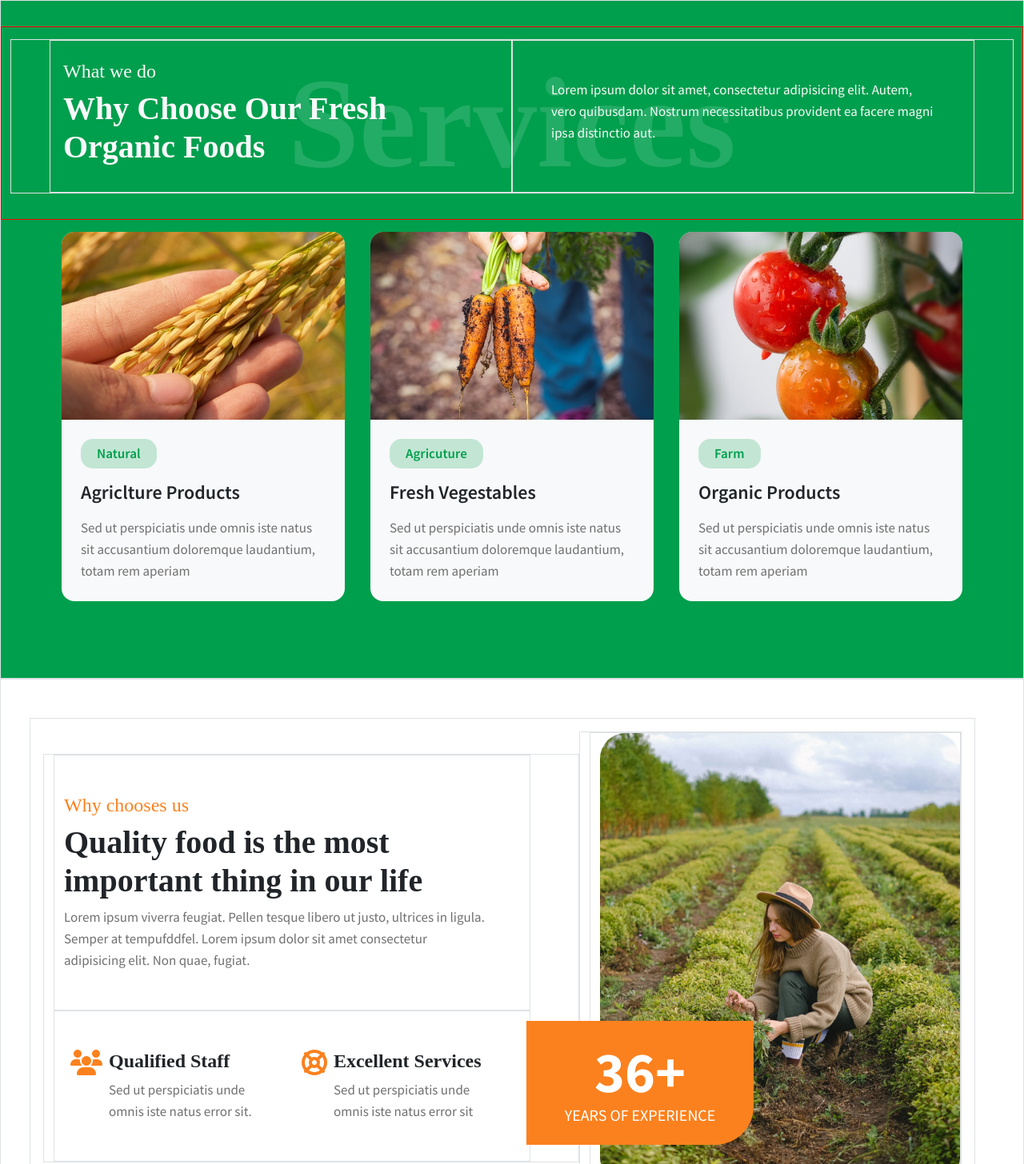
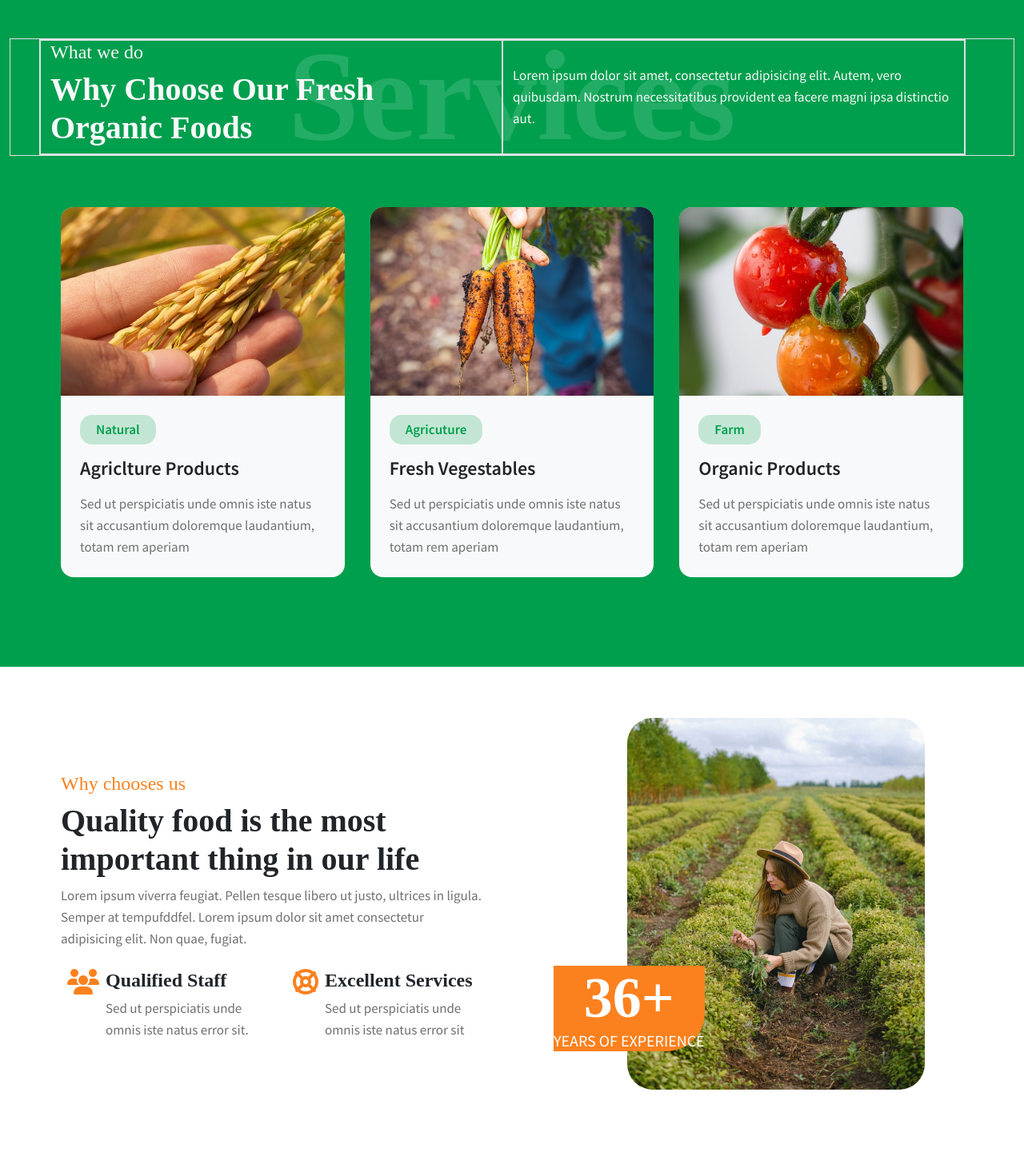
Before and after one commit to tuyettdung/Farmstead--Trung-Hieu---Tuyet-Dung, a plain HTML site: page index.html in a window 1280 px wide. Shown: the top 1456 px of the page at 80% size. Drawn offline with nearby package versions, Linux system fonts and the light colour scheme; a web font is replaced by a local one.

Commit message:
version 1.1 responsive service

```diff
--- a/css/style.css
+++ b/css/style.css
@@ -85,22 +85,23 @@ p {
 .services .services-top h3,h5{
   font-family: 'Volkhov', serif;
 }
+.services .services-top .services-right{
+  display: flex;
+}
 .services::after{
   content: 'Services';
   font-size: 10rem;
   font-weight: 700;
   position: absolute;
-  top: 2rem;
+  display: flex;
+  align-items: center;
+  justify-content: center;
+  top: 0;
   left: 0;
   z-index: 0;
   width: 100%;
-  text-align: center;
-  border: 1px solid red;
   color: #ffffff23;
   font-family: 'Volkhov', serif;
-
-}
-.services .services-bottom .servicse-item{
 
 }
 .services .services-bottom .services-item img{
@@ -137,11 +138,13 @@ p {
   bottom: 3rem;
   left: -5rem;
 }
-.quality .quality-right .quality-stick span{
+.quality .quality-right .quality-stick .number{
   font-size: 4.5rem;
   line-height: 5rem;
   font-weight: 700;
   color: #ffff;
+  font-family: 'Volkhov', serif;
+
 }
 .quality .quality-right .quality-stick p{
   color: #ffff;
--- a/index.html
+++ b/index.html
@@ -53,23 +53,27 @@
 
     <!-- Hoàng: services => quality -->
     <!-- SERVICES -->
-    <section class="services border py-5 position-relative">
+    <section class="services py-5 position-relative">
       <div class="container-fluid">
-        <div class="services-top border d-flex px-5">
-          <div class="services-left border w-50 text-light py-4 px-3">
+        <div class="services-top px-5 border">
+          <div class="container-fluid row px-md-0 px-4 border">
+            <div class="services-left text-light col-md-6 col-12 border">
+              <div class="container-fluid p-0">
                 <h3 class="fs-4">What we do</h3>
                 <h5 class="fs-1 fw-bolder">Why Choose Our Fresh Organic Foods</h5>
               </div>
-          <div class="services-right border w-50 p-5">
+            </div>
+            <div class="services-right col-md-6 col-12 d-flex align-items-center border">
               <p class="text-light">
                 Lorem ipsum dolor sit amet, consectetur adipisicing elit. Autem, vero quibusdam. Nostrum necessitatibus
                 provident ea facere magni ipsa distinctio aut.
               </p>
             </div>
           </div>
+        </div>
         <div class="services-bottom d-flex justify-content-center my-5 px-5">
-          <div class="container-fluid d-flex flex-wrap justify-content-between row p-0">
-            <div class="services-item col-lg-4 px-3">
+          <div class="container-fluid d-flex flex-wrap justify-content-center row p-0">
+            <div class="services-item col-lg-4 col-md-6 col-sm-12 p-3">
               <div class="container p-0 bg-light rounded-4">
                 <img src="./img/service1.jpg" alt="">
                 <div class="services-item-content p-4">
@@ -80,7 +84,7 @@
                 </div>
               </div>
             </div>
-            <div class="services-item col-lg-4 px-3">
+            <div class="services-item col-lg-4 col-md-6 col-sm-12 p-3">
               <div class="container p-0 bg-light rounded-4">
                 <img src="./img/service2.jpg" alt="" class="rounded-bottom-5">
                 <div class="services-item-content p-4">
@@ -91,7 +95,7 @@
                 </div>
               </div>
             </div>
-            <div class="services-item col-lg-4 px-3">
+            <div class="services-item col-lg-4 col-md-6 col-sm-12 p-3">
               <div class="container p-0 bg-light rounded-4">
                 <img src="./img/service3.jpg" alt="">
                 <div class="services-item-content p-4">
@@ -107,30 +111,30 @@
       </div>
     </section>
     <!-- QUALITY -->
-    <section class="quality border p-5">
-      <div class="container-fluid d-lg-flex row justify-content-center align-items-center border p-3">
-        <div class="quality-left col-7 border pe-5 m-0 ps-0">
-          <div class="container-fluid">
-            <div class="quality-top border">
-              <div class="container-fluid pe-5 py-5">
+    <section class="quality p-5">
+      <div class="container-fluid d-lg-flex row justify-content-center align-items-center p-lg-3 row">
+        <div class="quality-left col-lg-7 col-md-12 pe-lg-5 pe-sm-0 m-0 ps-0">
+          <div class="container-fluid row d-flex flex-column align-items-center pe-0">
+            <div class="quality-top col-md-12">
+              <div class="container-fluid pe-lg-5 pe-0 py-sm-3 py-2">
                 <h3 class="fs-4 choose-title">Why chooses us</h3>
                 <h4 class="fs-1 fw-bold"> Quality food is the most important thing in our life</h4>
                 <p>Lorem ipsum viverra feugiat. Pellen tesque libero ut justo, ultrices in ligula. Semper at
                   tempufddfel. Lorem ipsum dolor sit amet consectetur adipisicing elit. Non quae, fugiat.</p>
               </div>
             </div>
-            <div class="quality-bottom border py-5">
-              <div class="container-fluid d-lg-flex justify-content-center">
-                <div class="quality-bottom-item pe-3 d-lg-flex">
-                  <i class="fa fa-users fs-2 icon px-lg-2"></i>
+            <div class="quality-bottom py-sm-2 py-2 ">
+              <div class="container-fluid d-lg-flex justify-content-center align-content-center row  col-sm-12">
+                <div class="quality-bottom-item pe-lg-3 pe-sm-0 d-flex col-sm-6 col-12">
+                  <i class="fa fa-users fs-2 icon px-2"></i>
                   <div class="quality-item-content">
                     <h3 class="fs-4 fw-semibold">Qualified Staff</h3>
                     <p>Sed ut perspiciatis unde omnis iste natus error sit.</p>
                   </div>
 
                 </div>
-                <div class="quality-bottom-item pe-3 d-lg-flex">
-                  <i class="fa fa-life-ring fs-2 icon px-lg-2"></i>
+                <div class="quality-bottom-item pe-lg-3 pe-sm-0 d-flex col-sm-6 col-12 mt-sm-0 mt-4 ">
+                  <i class="fa fa-life-ring fs-2 icon px-2 "></i>
                   <div class="quality-item-content">
                     <h3 class="fs-4 fw-semibold">Excellent Services</h3>
                     <p>Sed ut perspiciatis unde omnis iste natus error sit</p>
@@ -140,11 +144,11 @@
             </div>
           </div>
         </div>
-        <div class="quality-right col-lg-5 border pe-lg-0">
-          <div class="container-fluid border pe-0 position-relative">
+        <div class="quality-right col-lg-5 col-md-10 px-md-5 d-md-flex justify-md-content-end">
+          <div class="container position-relative pe-lg-0 align-content-md-center">
             <img src="./img/image.jpg" alt="" class="w-100 d-block rounded-5">
-            <div class="quality-stick position-absolute px-lg-5 py-lg-4">
-              <span class="m-1 p-0">36+</span>
+            <div class="quality-stick position-absolute ">
+              <span class="number">36+</span>
               <p class="fs-5">YEARS OF EXPERIENCE</p>
             </div>
           </div>
```
Lines whose indentation alone changed are shown as unchanged.
